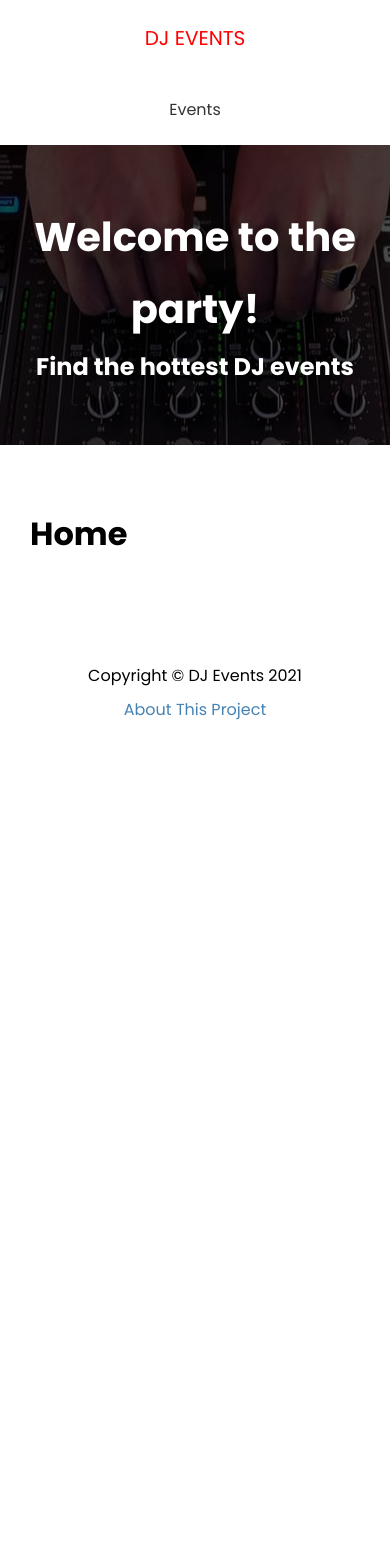
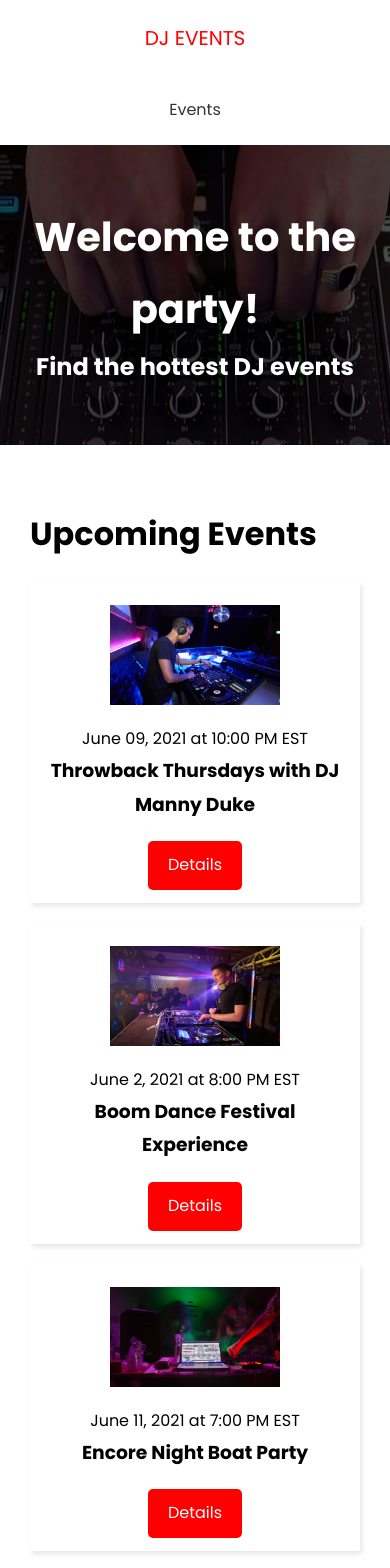
Before and after one commit to notayogilee/next-dj-events-app, a Next.js app: page / in a window 390 px wide. Shown: the top 1568 px of the page. Before the commit the page ends 844 px from the top, so only its background shows below. Built offline with nearby package versions, Linux system fonts and the light colour scheme; no server answers.

Commit message:
add event list on events page and homepage

```diff
--- /dev/null
+++ b/components/EventItem.js
@@ -0,0 +1,24 @@
+import Link from 'next/link'
+import Image from 'next/image'
+import styles from '/styles/EventItem.module.css'
+
+export default function EventItem({ evt }) {
+  return (
+    <div className={styles.event}>
+      <div className={styles.img}>
+        <Image src={evt.image ? evt.image : '/images/event-default.png'} width={170} height={100} />
+      </div>
+
+      <div className={styles.info}>
+        <span>{evt.date} at {evt.time}</span>
+        <h3>{evt.name}</h3>
+      </div>
+
+      <div className={styles.link}>
+        <Link href={`/events/${evt.slug}`}>
+          <a className='btn'> Details</a>
+        </Link>
+      </div>
+    </div>
+  )
+}
--- /dev/null
+++ b/config/index.js
@@ -0,0 +1 @@
+export const API_URL = process.env.NEXT_PUBLIC_API_URL || 'http://localhost:3000'
--- /dev/null
+++ b/pages/api/events/[slug].js
@@ -0,0 +1,11 @@
+const { events } = require('./data.json')
+
+export default (req, res) => {
+  const evt = events.filter((ev) => ev.slug === req.query.slug)
+  if (req.method === 'GET') {
+    res.status(200).json(evt)
+  } else {
+    res.setHeader('Allow', ['GET'])
+    res.status(405).json({ message: `Method: ${req.method} is not allowed` })
+  }
+}
--- /dev/null
+++ b/pages/api/events/data.json
@@ -0,0 +1,76 @@
+{
+  "events": [
+    {
+      "id": "1",
+      "name": "Throwback Thursdays with DJ Manny Duke",
+      "slug": "throwback-thursdays-with-dj-manny-duke",
+      "venue": "Horizon Club",
+      "address": "919 3rd Ave New York, New York(NY), 10022",
+      "performers": "DJ Manny Duke",
+      "date": "June 09, 2021",
+      "time": "10:00 PM EST",
+      "description": "Featuring deep cuts, party anthems and remixes nostalgic songs from two of the best decades of music with the very best music from the 90's and 2000's",
+      "image": "/images/sample/event1.jpg"
+    },
+    {
+      "id": "2",
+      "name": "Boom Dance Festival Experience",
+      "slug": "boom-dance-festival-experience",
+      "venue": "Blackjacks",
+      "address": "966 Lexington Ave New York, New York(NY), 10021",
+      "performers": "DJ LUCK & MC NEAT, NICKY BLACKMARKET, DJ NICKY BLACKMARKET, RATPACK",
+      "date": "June 2, 2021",
+      "time": "8:00 PM EST",
+      "description": "It's looking more and more like we will be seeing events return in the summer! To celebrate this we are arranging a festival experience to say good bye to lock down! We will also be celebrating the fact Zoom Dance is one year old!",
+      "image": "/images/sample/event2.jpg"
+    },
+    {
+      "id": "3",
+      "name": "Encore Night Boat Party",
+      "slug": "encore-night-boat-party",
+      "venue": "Encore",
+      "address": "675 Water St New York, New York(NY), 10002",
+      "performers": "Bad Boy Bill",
+      "date": "June 11, 2021",
+      "time": "7:00 PM EST",
+      "description": "Who is ready to party? I mean in the middle of the water, a boat with good music and drinks. If thats you then you have made it to the right place.",
+      "image": "/images/sample/event3.jpg"
+    },
+    {
+      "id": "4",
+      "name": "Jam Concert Live",
+      "slug": "jam-concert-live",
+      "venue": "Club Ozone",
+      "address": "70 W 115th St New York, New York(NY), 10026",
+      "performers": "DJ RNB",
+      "date": "June 20, 2021",
+      "time": "10:00 PM EST",
+      "description": "The most diverse dj on the east coast, DJ RNB team up once again to bring you the next installment in the high energy, Jam Concert Live series!",
+      "image": "/images/sample/event4.jpg"
+    },
+    {
+      "id": "5",
+      "name": "UnMute Rock Festival",
+      "slug": "unmute-rock-festival",
+      "venue": "Studio 54",
+      "address": "55 La Salle St #12K New York, New York(NY), 10027",
+      "performers": "Big Wednesday, Black Pyre, Calling Apollo",
+      "date": "June 30, 2021",
+      "time": "8:00 PM EST",
+      "description": "With bands from around the UK ready to send the roof into orbit, get ready for the loudest Welsh festival: the inaugural UnMute 2021.",
+      "image": "/images/sample/event5.jpg"
+    },
+    {
+      "id": "6",
+      "name": "Soul Kitchen Party",
+      "slug": "soul-kitchen-party",
+      "venue": "Onyx Club",
+      "address": "60 Gramercy Park N #2 New York, New York(NY), 10010",
+      "performers": "A-Trak, Nightmares on Wax, Rakim, Jay Electronica",
+      "date": "July 2, 2021",
+      "time": "8:00 PM EST",
+      "description": "Dope party which features Hip Hop legends, emerging artists and world-class turntablists",
+      "image": "/images/sample/event6.jpg"
+    }
+  ]
+}
--- /dev/null
+++ b/pages/api/events/index.js
@@ -0,0 +1,10 @@
+const { events } = require('./data.json')
+
+export default (req, res) => {
+  if (req.method === 'GET') {
+    res.status(200).json(events)
+  } else {
+    res.setHeader('Allow', ['GET'])
+    res.status(405).json({ message: `Method: ${req.method} is not allowed` })
+  }
+}
--- a/pages/api/hello.js
+++ /dev/null
@@ -1,5 +0,0 @@
-// Next.js API route support: https://nextjs.org/docs/api-routes/introduction
-
-export default (req, res) => {
-  res.status(200).json({ name: 'John Doe' })
-}
--- a/pages/index.js
+++ b/pages/index.js
@@ -1,9 +1,35 @@
+import Link from 'next/link'
 import Layout from '/components/Layout'
+import EventItem from '/components/EventItem'
+import { API_URL } from '/config/index'
 
-export default function HomePage() {
+export default function HomePage({ events }) {
+
   return (
     <Layout>
-      <h1>Home</h1>
+      <h1>Upcoming Events</h1>
+      {events.length === 0 && <h3>No events to show</h3>}
+
+      {events.map((evt) => (
+        <EventItem key={evt.id} evt={evt} />
+      )
+      )}
+
+      {events.length > 0 && (
+        <Link href='/events'>
+          <a className='btn-secondary'>View All Events</a>
+        </Link>
+      )}
     </Layout>
   )
 }
+
+export async function getStaticProps() {
+  const res = await fetch(`${API_URL}/api/events`)
+  const events = await res.json()
+
+  return {
+    props: { events: events.slice(0, 3) },
+    revalidate: 1
+  }
+}
--- /dev/null
+++ b/styles/EventItem.module.css
@@ -0,0 +1,28 @@
+.event {
+  display: flex;
+  justify-content: space-between;
+  align-items: center;
+  margin: 20px 0;
+  padding: 13px;
+  box-shadow: 2px 3px 5px rgba(0,0,0,0.1);
+}
+
+.img {
+  flex: 1;
+  margin: 10px;
+}
+
+.info {
+  flex: 2;
+}
+
+@media (max-width: 600px) {
+  .event {
+    flex-direction: column;
+    text-align: center;
+  }
+
+  .info {
+    margin-bottom: 20px;
+  }
+}
```
Also changed, not shown: pages/events/index.js (+21 -2 lines).
